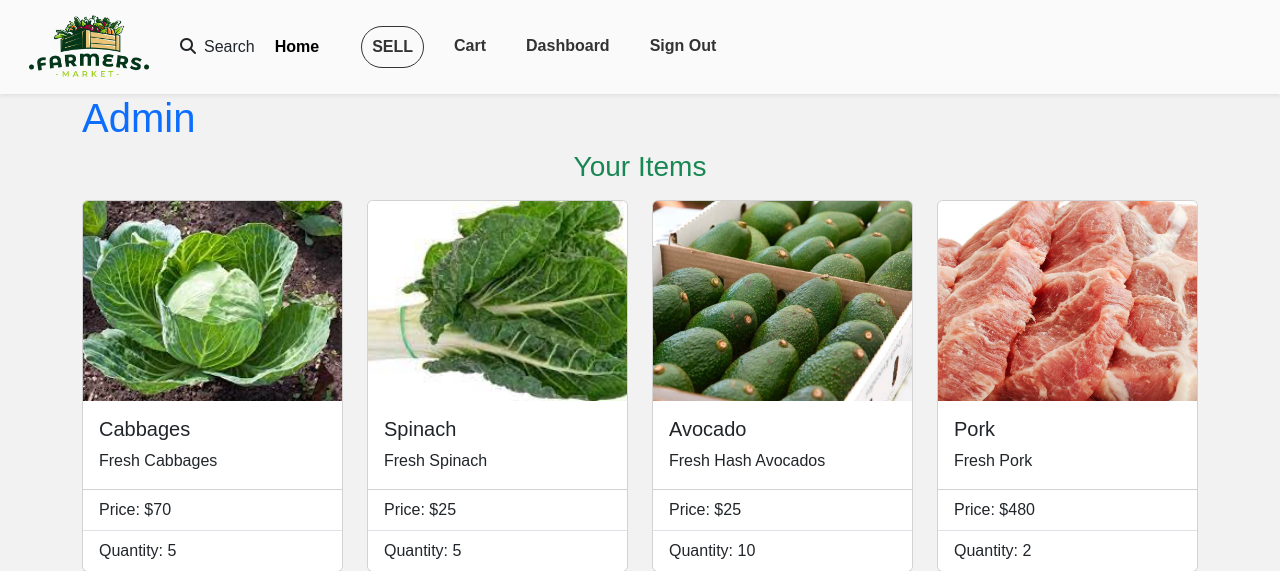
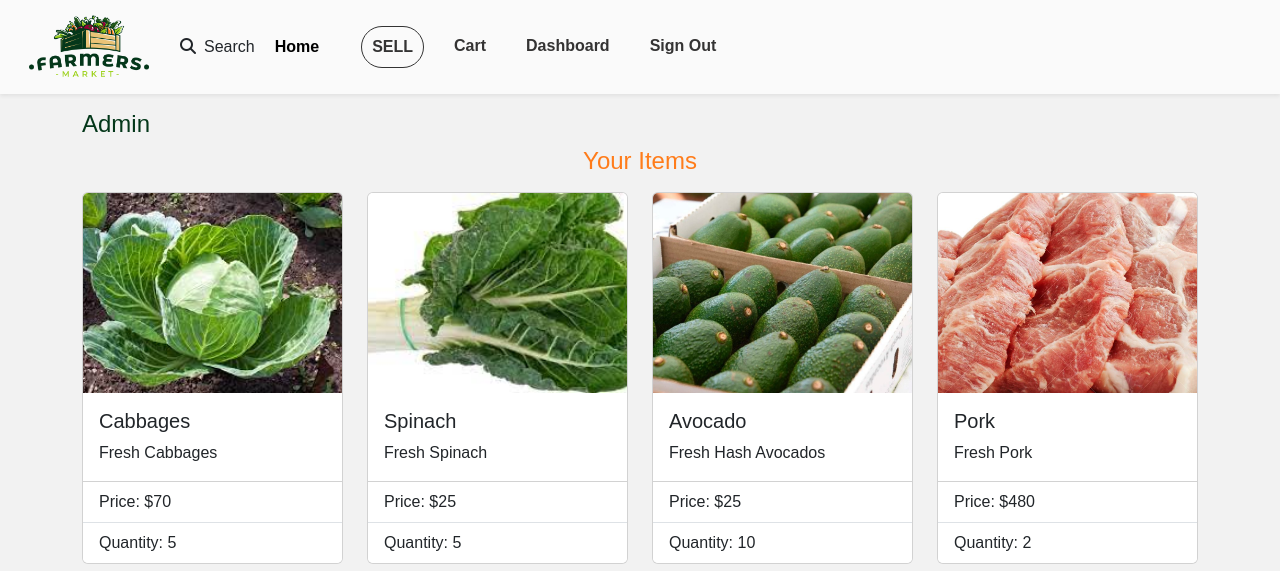
Before and after one commit to effiecancode/Farmers-Market-Ecommerce, a Django app: page /dashboard/index/ in a window 1280 px wide. Shown: the top 571 px of the page. Run offline with Django 4.2, Linux system fonts and the light colour scheme; a user stored in the database is signed in; data comes from the database, SQL or seed files in the repository; some libraries are stand-ins or nearby versions.

Commit message:
Tiny styling changes

```diff
--- a/market/dashboard/templates/dashboard/index.html
+++ b/market/dashboard/templates/dashboard/index.html
@@ -2,8 +2,8 @@
 
 {% block content %}
 <div class="container">
-    <h1 class="text-capitalize mb-2 text-primary">{{ request.user.username }}</h1>
-    <h3 class="text-capitalize mb-3 text-success text-center">your items</h3>
+    <h1 class="text-capitalize mt-3 mb-2" style="color:#04371a; font-size: 24px;">{{ request.user.username }}</h1>
+    <h3 class="text-capitalize mb-3 text-center" style="color:#ff7c1a; font-size: 24px;">your items</h3>
 
     <div class="row">
         {% for product in products %}
```
